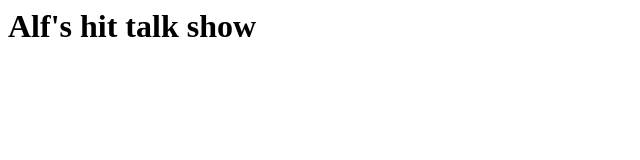
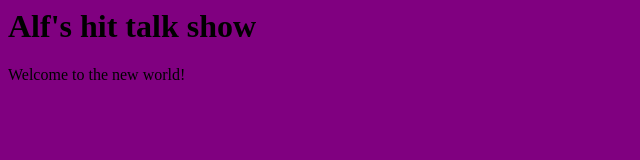
Before and after one commit to pablovangogh/pablovangogh.github.io, a plain HTML site: page index.html in a window 1280 px wide. Shown: the whole page, without its empty margins (0-640 px from the left). Drawn offline with Linux system fonts and the light colour scheme.

Commit message:
main page + css (v1)
added styles.css
gotta mess around with properties

```diff
--- a/index.html
+++ b/index.html
@@ -1,7 +1,11 @@
 <html>
 <head>
 <title>Alf's hit talk show</title>
+<link rel="stylesheet" href="styles.css">
+</head>
+
 <body>
 <h1>Alf's hit talk show</h1>
+<p>Welcome to the new world!</p>
 </body>
 </html>
--- /dev/null
+++ b/styles.css
@@ -0,0 +1,5 @@
+body {
+	background-color: purple;
+	text-color: black;
+	text-bg: red;
+}
```
